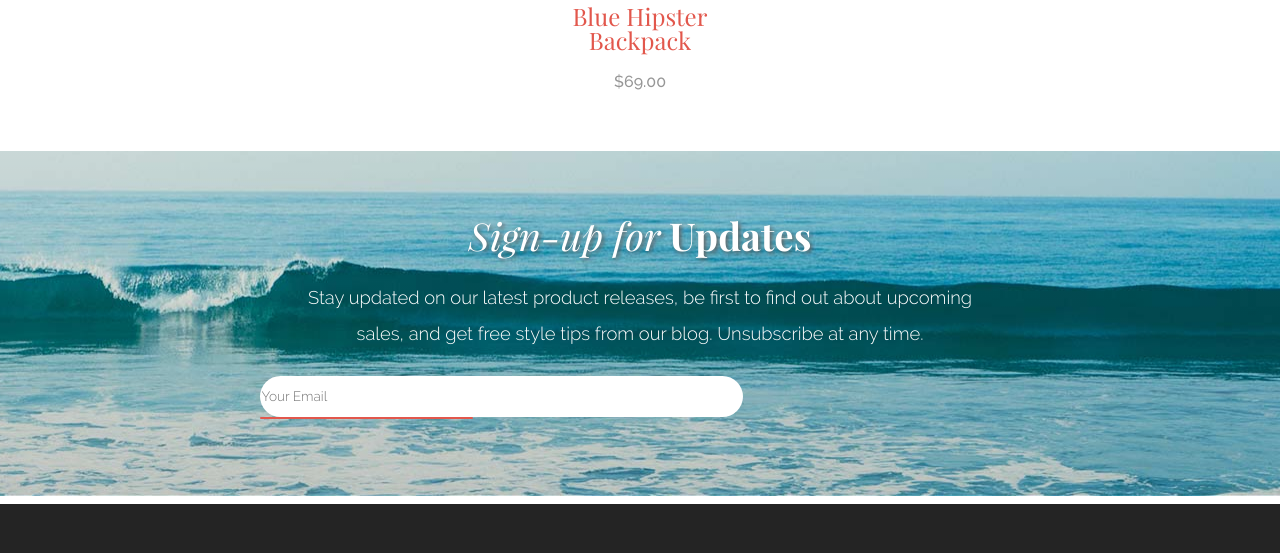
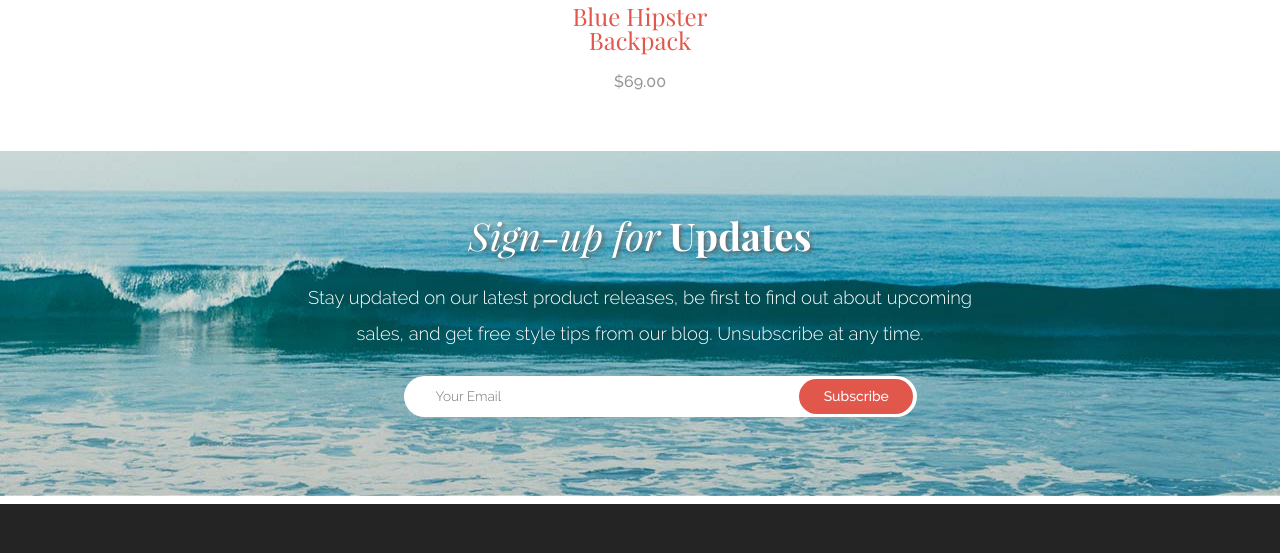
Before and after one commit to claraaho/Aloha-Apparel, a plain HTML site: page index.html in a window 1280 px wide. Shown: the part 1768-2321 px from the top of the page. Drawn offline with Linux system fonts and the light colour scheme.

Commit message:
Edited CSS and Readme

```diff
--- a/css/style.css
+++ b/css/style.css
@@ -483,6 +483,19 @@ h2 {
     width: 80.5%;
 }
 
+.inputbox {
+    margin-left: 9rem;
+    padding-left: 2rem;
+}
+
+.subscribe {
+    width: 15%;
+    height: 2.2rem;
+    right: 5.2rem;
+    top: 0.16rem;
+}
+
+
 .footerbanner {
     padding-top:4rem;
 }
```
Also changed, not shown: 1 other file.
